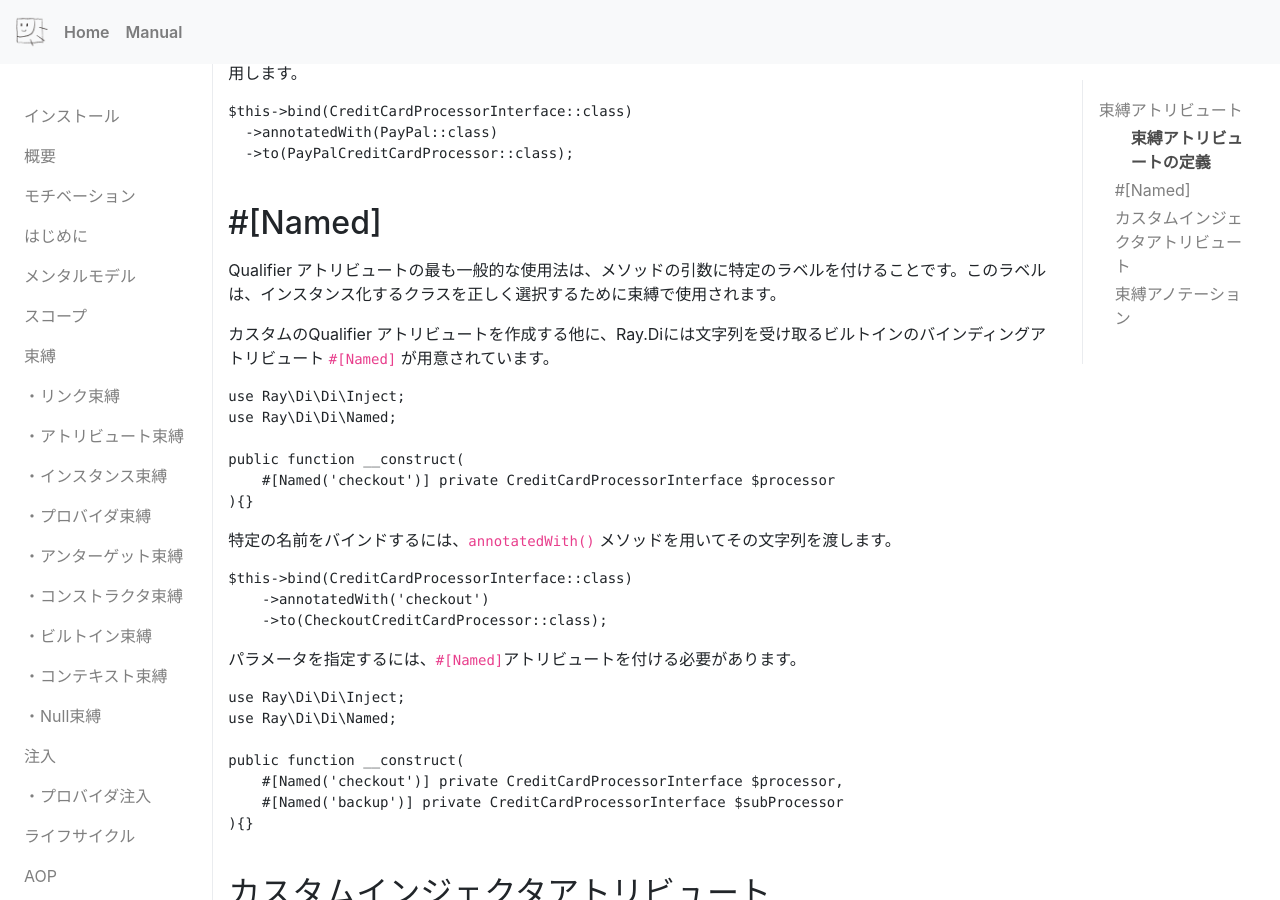
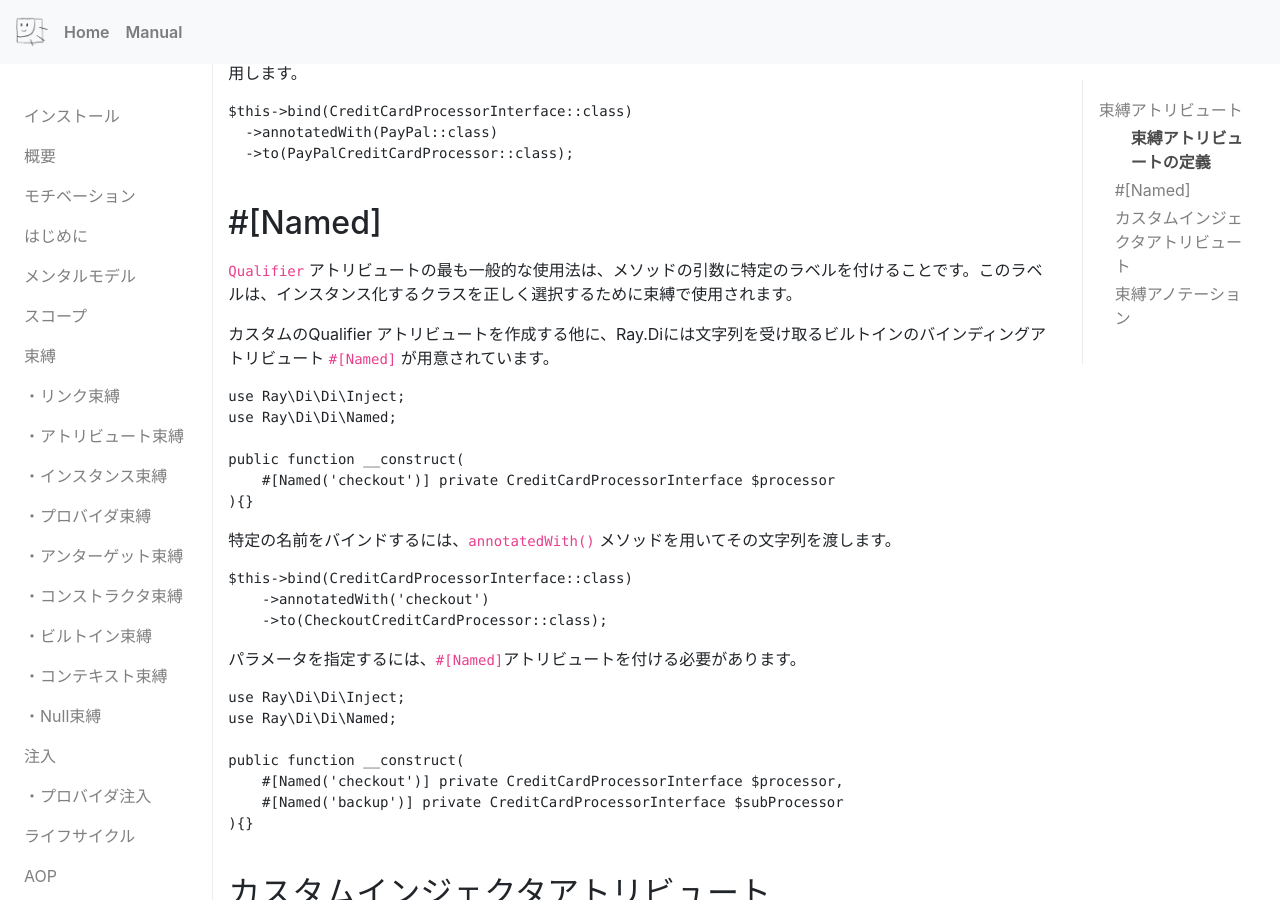
Before and after one commit to ray-di/ray-di.github.io, a Jekyll site: the page built from manuals/1.0/ja/BindingAttributes.md, in a window 1280 px wide and 900 px high, scrolled down 610 px. Built offline with Jekyll 4.4.1, drawn with Linux system fonts in a browser that asks for light colours; our own code applies the rules of GitHub Pages for plain Markdown files.

```diff
--- a/manuals/1.0/ja/BindingAttributes.md
+++ b/manuals/1.0/ja/BindingAttributes.md
@@ -40,7 +40,7 @@ $this->bind(CreditCardProcessorInterface::class)
 
 ## #[Named]
 
-Qualifier アトリビュートの最も一般的な使用法は、メソッドの引数に特定のラベルを付けることです。このラベルは、インスタンス化するクラスを正しく選択するために束縛で使用されます。
+`Qualifier` アトリビュートの最も一般的な使用法は、メソッドの引数に特定のラベルを付けることです。このラベルは、インスタンス化するクラスを正しく選択するために束縛で使用されます。
 
 カスタムのQualifier アトリビュートを作成する他に、Ray.Diには文字列を受け取るビルトインのバインディングアトリビュート `#[Named]` が用意されています。
 
```
